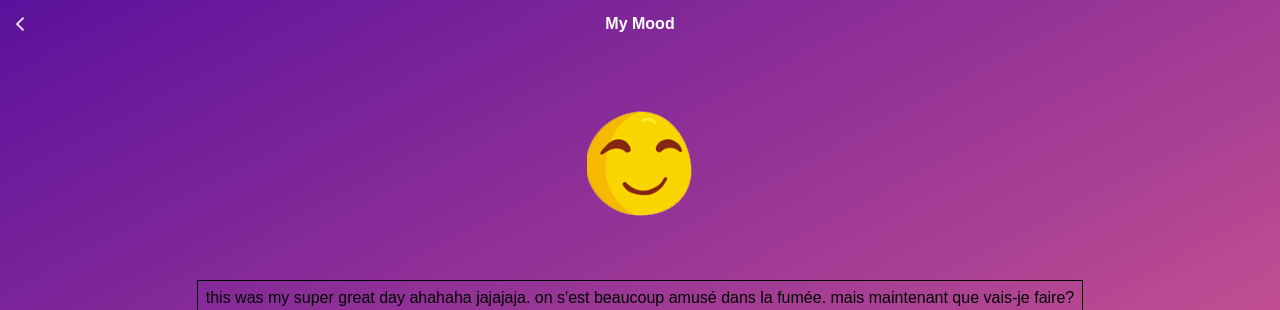
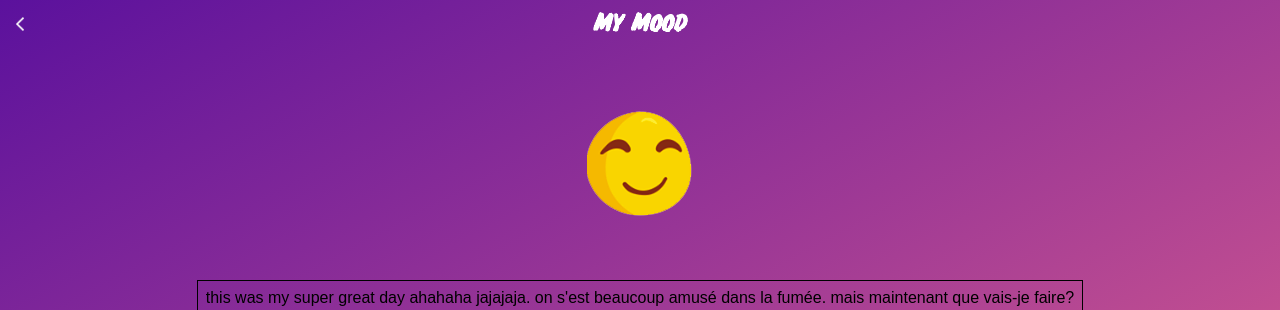
Before and after one commit to NathalieCodes/DailyMood, a PHP site: page /mood.html in a window 1280 px wide. Shown: the top 310 px of the page. Run offline with PHP 8.4, Linux system fonts and the light colour scheme.

Commit message:
add new font on h1 in nav-bar fix #12

```diff
--- a/main.css
+++ b/main.css
@@ -116,8 +116,8 @@ section {
     color: transparent;
 }
 
-nav h1 {
-    font-size: 1rem;
+.nav-bar h1 {
+    font-family: "Fierce Vector";
 }
 
 a {
@@ -274,3 +274,11 @@ ul {
 .mood section a {
     color: black;
 }
+
+@font-face {
+    font-family: 'Fierce Vector';
+    src: url('font/Fierce-Vector.woff2') format('woff2'),
+    url('font/Fierce-Vector.woff') format('woff');
+    font-weight: normal;
+    font-style: normal;
+}
```
Also changed, not shown: font/Fierce-Vector.woff (added), font/Fierce-Vector.woff2 (added).
